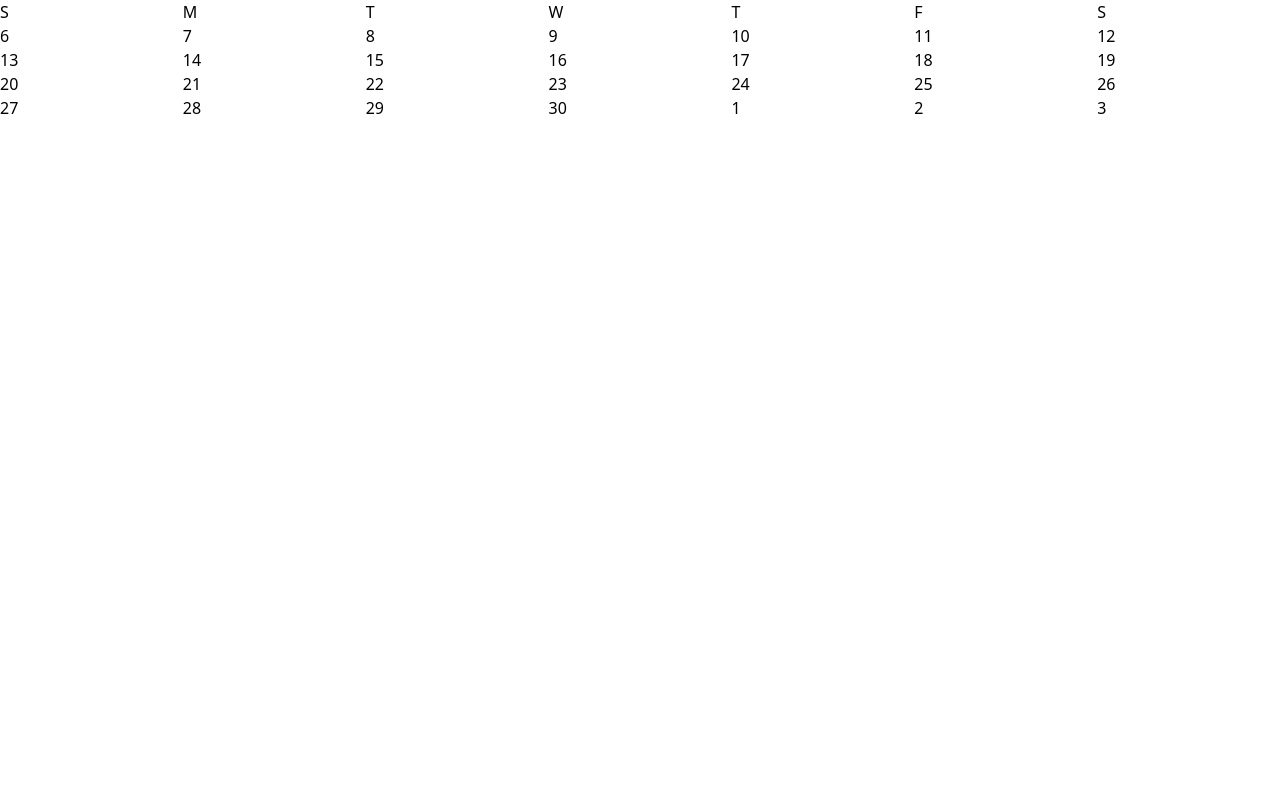
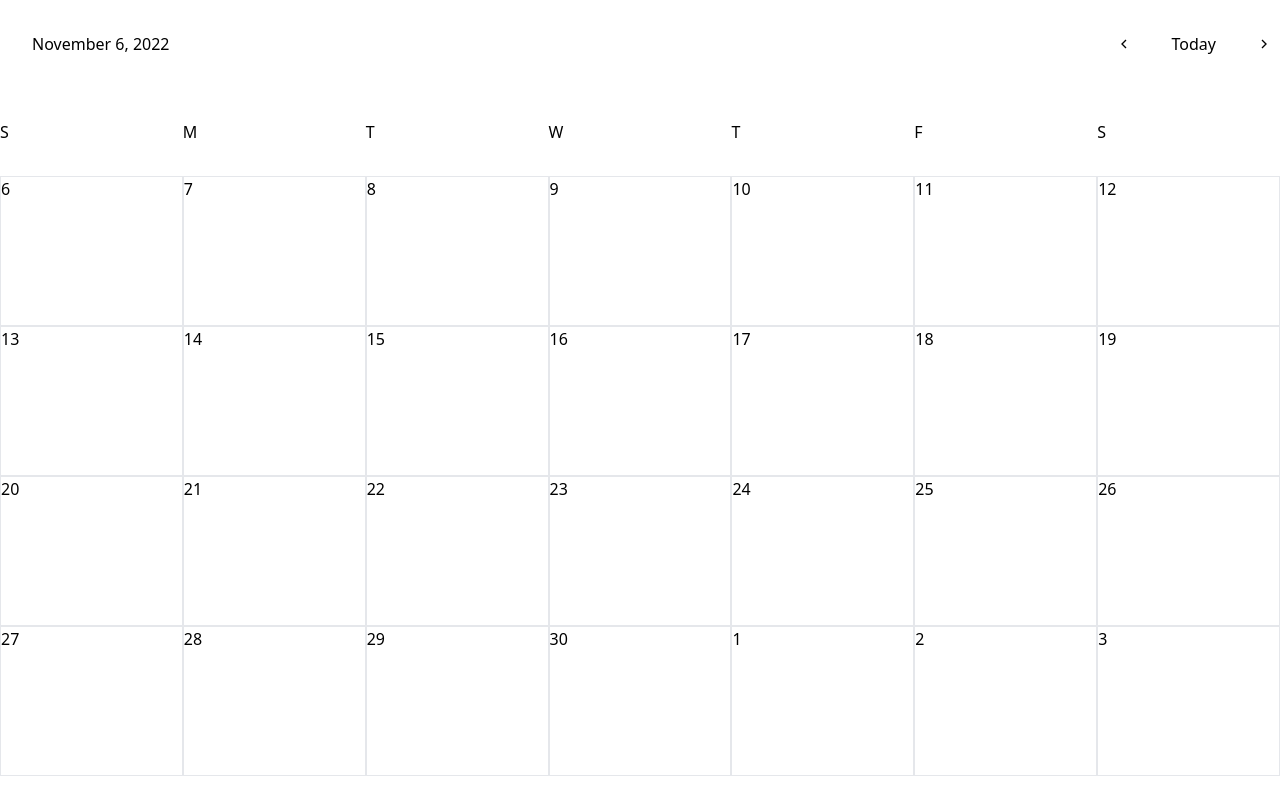
Before and after one commit to joshgarza/MVP, a React (Create React App) app in the folder client/: page / in a window 1280 px wide. Built offline with nearby package versions, Linux system fonts and the light colour scheme; no server answers.

Commit message:
Improved calendar feature. Can now toggle forward or back one week at a time and select a date on calendar view.

```diff
--- a/client/package.json
+++ b/client/package.json
@@ -19,6 +19,7 @@
     "react": "^18.2.0",
     "react-chartjs-2": "^5.0.1",
     "react-dom": "^18.2.0",
+    "react-icons": "^4.8.0",
     "react-router": "^6.4.3",
     "react-router-dom": "^6.4.3",
     "react-scripts": "5.0.1",
--- a/client/src/components/Landing_Page/Login.js
+++ b/client/src/components/Landing_Page/Login.js
@@ -1,24 +1,61 @@
 import { generateCalendar } from '../../util/calendar.js';
 import dayjs from 'dayjs';
+import weekOfYear from 'dayjs/plugin/weekOfYear'
+import dayOfYear from 'dayjs/plugin/dayOfYear'
 import { useState } from 'react';
+import { GrFormNext, GrFormPrevious } from "react-icons/gr";
+
 
 const CalendarView = () => {
+  dayjs.extend(weekOfYear)
+  dayjs.extend(dayOfYear)
   const days = ["S", "M", "T", "W", "T", "F", "S"];
   const currDate = dayjs();
   const [today, setToday] = useState(currDate);
-
-  console.log(generateCalendar(today.date(), today.month(), today.year()))
+  const [displayDate, setDisplayDate] = useState(today);
 
   return (
-    <div className="w-screen h-screen">
-      <div className="grid grid-cols-7">
+    <div className="w-screen h-screen flex-col">
+      <div className="flex justify-between items-center gap-2">
+        <h1 className="h-1/8 p-8">
+          {displayDate.format('MMMM')} {displayDate.format('D')}, {displayDate.format('YYYY')}
+        </h1>
+        <div className="flex gap-10 items-center px-2">
+          <GrFormPrevious className="cursor-pointer" onClick={() => {
+            setToday(today.dayOfYear(today.dayOfYear() - 7))
+            setDisplayDate(today.dayOfYear(today.dayOfYear() - 7))
+          }}
+          />
+          <h1 className="cursor-pointer" onClick={() => {
+            setToday(currDate)
+            setDisplayDate(currDate)
+          }}>
+            Today
+          </h1>
+          <GrFormNext className="cursor-pointer"  onClick={() => {
+            setToday(today.dayOfYear(today.dayOfYear() + 7))
+            setDisplayDate(today.dayOfYear(today.dayOfYear() + 7))
+          }}
+          />
+        </div>
+
+      </div>
+      <div className="grid grid-cols-7 h-1/8 py-8">
         {days.map((day, index) => {
           return <h1 key={index}>{day}</h1>
         })}
       </div>
-      <div className="grid grid-cols-7">
+      <div className="grid grid-cols-7 h-3/4">
         {generateCalendar(today.date(), today.month(), today.year()).map((date, index) => {
-          return <h1 key={index}>{date.date}</h1>
+          return (
+            <h1 key={index} className="border" onClick={() => {
+              console.log(date)
+              setDisplayDate(dayjs().set('date', date.day).set('month', date.month).set('year', date.year))
+            }
+          }>
+            {date.day}
+            </h1>
+          )
         })}
       </div>
     </div>
--- a/client/src/util/calendar.js
+++ b/client/src/util/calendar.js
@@ -1,14 +1,7 @@
 import dayjs from 'dayjs';
 
 export const generateCalendar = (day = dayjs().date(), month = dayjs().month(), year = dayjs().year()) => {
-  // first day of the current week
-    // console.log(dayjs().day(0))
-  // DISPLAYS DATE LIKE: Mon Mar 20 2023
-    // console.log(dayjs().year(year).month(month).date(PASS IN DAY OF MONTH HERE).toDate().toDateString())
   const currDate = dayjs().year(year).month(month).date(day);
-
-  // console.log(dayjs().year(year).month(month).date(day), 'curr date test')
-
   const arrayOfDates = [];
 
   // generate 4 weeks of dates from the previous Sunday as day 1
@@ -16,7 +9,9 @@ export const generateCalendar = (day = dayjs().date(), month = dayjs().month(),
     const date = currDate.day(i)
 
     arrayOfDates.push({
-      date: date.date()
+      day: date.date(),
+      month: date.month(),
+      year: date.year()
     })
   }
 
```
Also changed, not shown: 1 other file (tests, documents, lock files or other folders).
